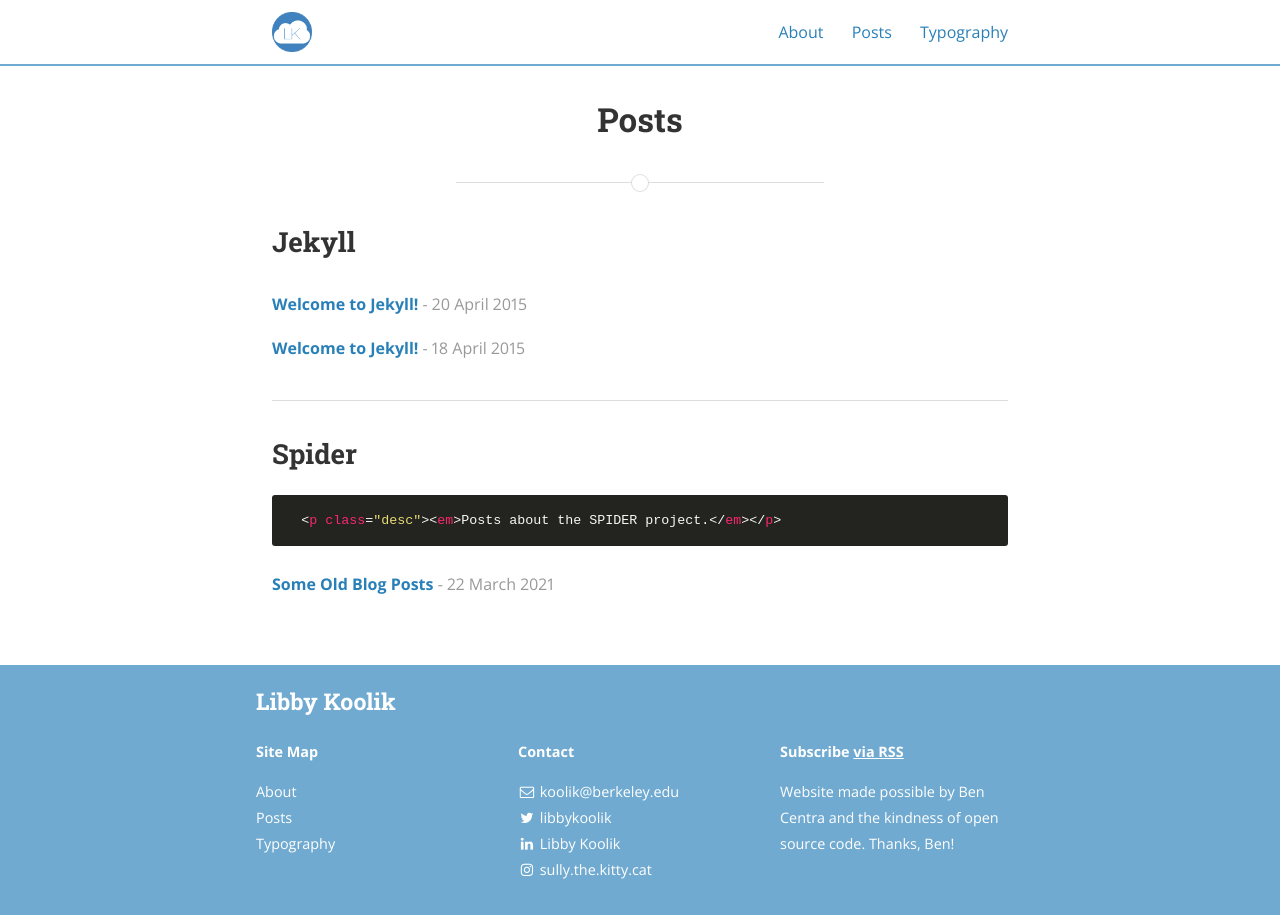
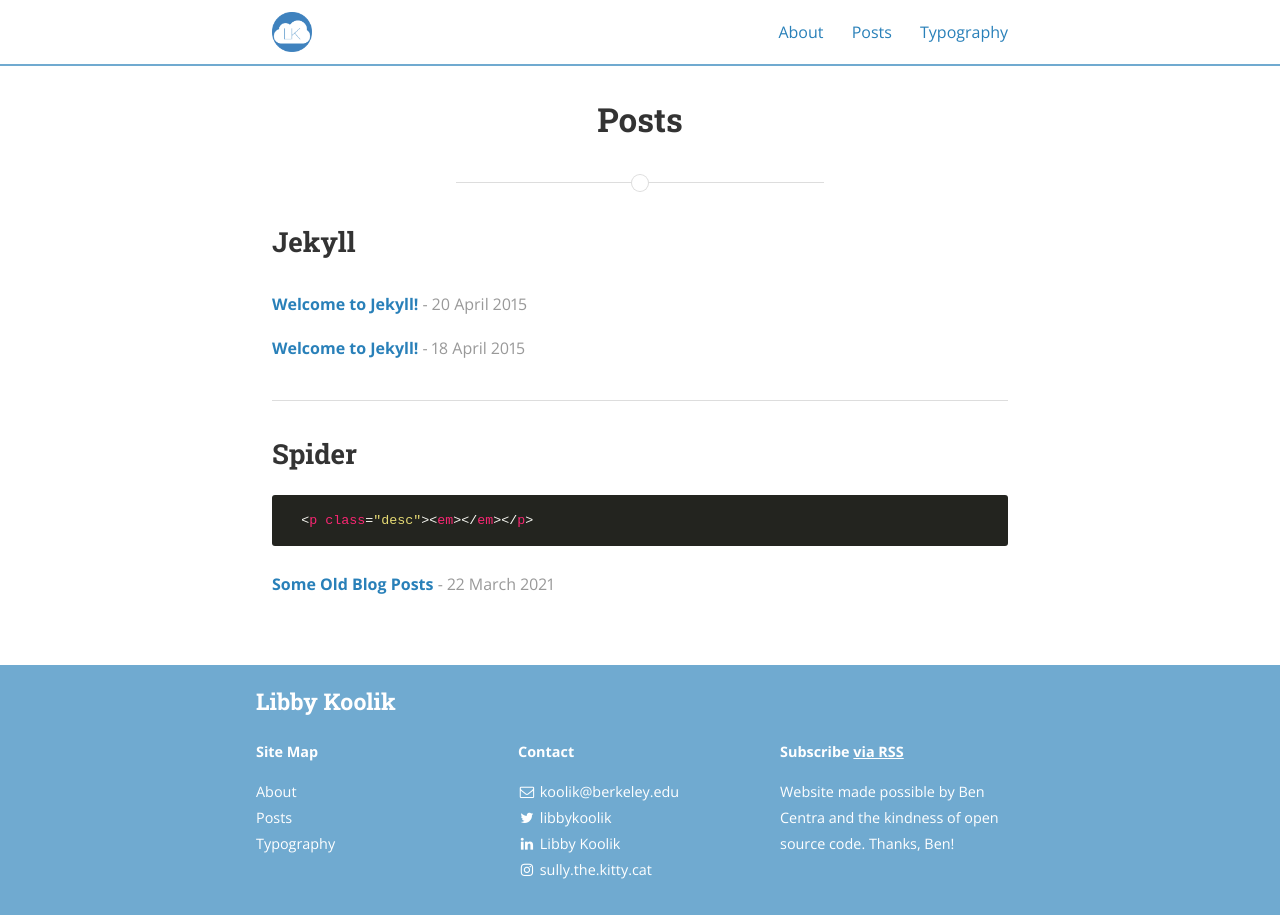
Before and after one commit to lkoolik/lkoolik.github.io, a Jekyll site: the page built from posts.md, in a window 1280 px wide. Built offline with Jekyll 4.4.1, drawn with Linux system fonts in a browser that asks for light colours; nearby versions of some CDN libraries.

Commit message:
Update _config.yml

```diff
--- a/_config.yml
+++ b/_config.yml
@@ -55,10 +55,10 @@
 # Category descriptions (for archive pages)
 descriptions:
   - cat: SPIDER
-    desc: "Posts about the SPIDER project."
+    desc: ""
 
   - cat: Berkeley
-    desc: "Recent work and updates from my work at UC Berkeley."
+    desc: ""
 
 # Social icons and sharing options
 #
```
